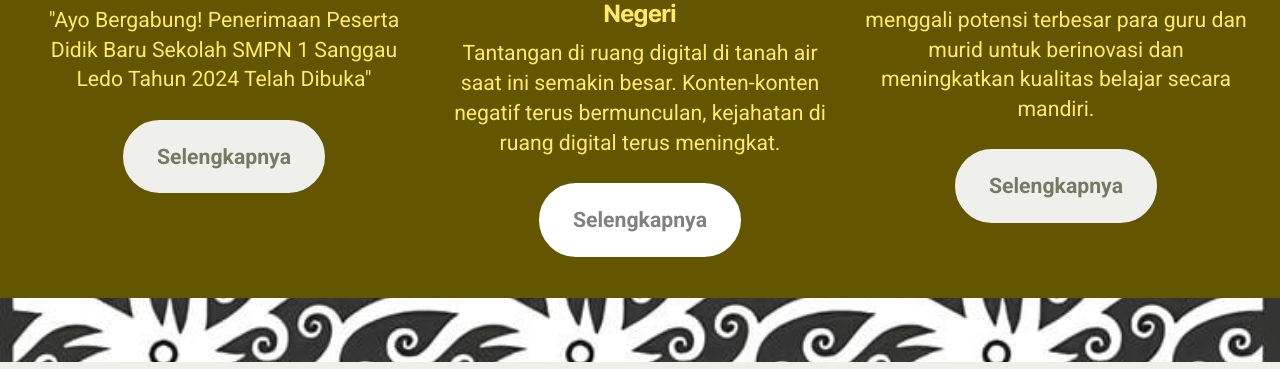
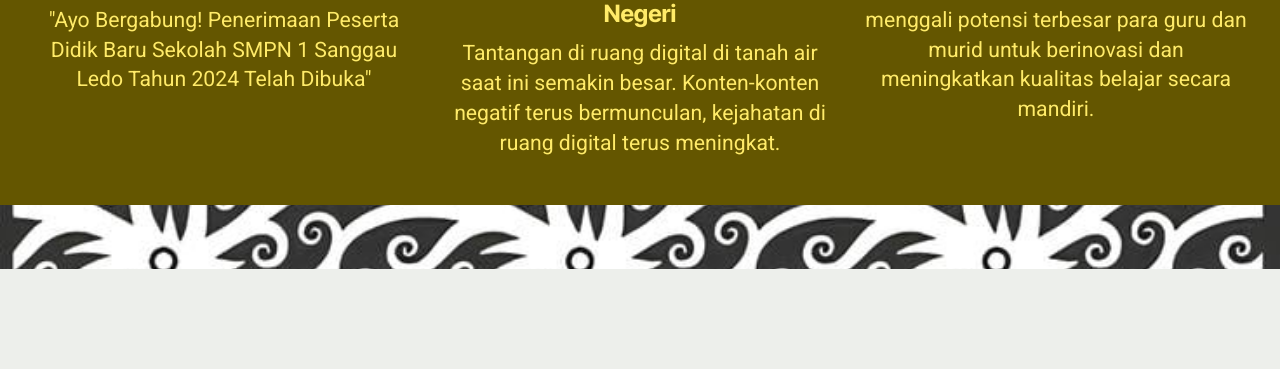
Before and after one commit to MircoRoberto/Smpn1sgl, a plain HTML site: page page8.html in a window 1280 px wide. Shown: the part 1405-1774 px from the top of the page. Drawn offline with Linux system fonts and the light colour scheme.

Commit message:
Update page8.html

```diff
--- a/page8.html
+++ b/page8.html
@@ -137,7 +137,6 @@
 					<div class="item-content align-left">
 						<h5 class="item-title mbr-fonts-style mt-0 mb-2 display-5"><strong>Pembukaan PPDB</strong></h5>
 						<p class="mbr-text mbr-fonts-style mb-3 display-7">"Ayo Bergabung! Penerimaan Peserta Didik Baru Sekolah SMPN 1 Sanggau Ledo Tahun 2024 Telah Dibuka"<br></p>
-						<div class="mbr-section-btn item-footer"><a href="" class="btn item-btn btn-white display-7">Selengkapnya</a></div>
 					</div>
 				</div>
 			</div>
@@ -151,7 +150,7 @@
 						<p class="mbr-text mbr-fonts-style mb-3 display-7">
 						Tantangan di ruang digital di tanah air saat ini semakin besar. Konten-konten negatif terus bermunculan, kejahatan di ruang digital terus meningkat.<br>
 						</p>
-						<div class="mbr-section-btn item-footer"><a href="" class="btn item-btn btn-danger display-7">Selengkapnya</a></div>
+
 					</div>
 				</div>
 			</div>
@@ -166,7 +165,7 @@
 						<p class="mbr-text mbr-fonts-style mb-3 display-7">
 						menggali potensi terbesar para guru dan murid untuk berinovasi dan meningkatkan kualitas belajar secara mandiri.<br>
 						</p>
-						<div class="mbr-section-btn item-footer"><a href="" class="btn item-btn btn-white display-7">Selengkapnya</a></div>
+
 					</div>
 				</div>
 			</div>
```
